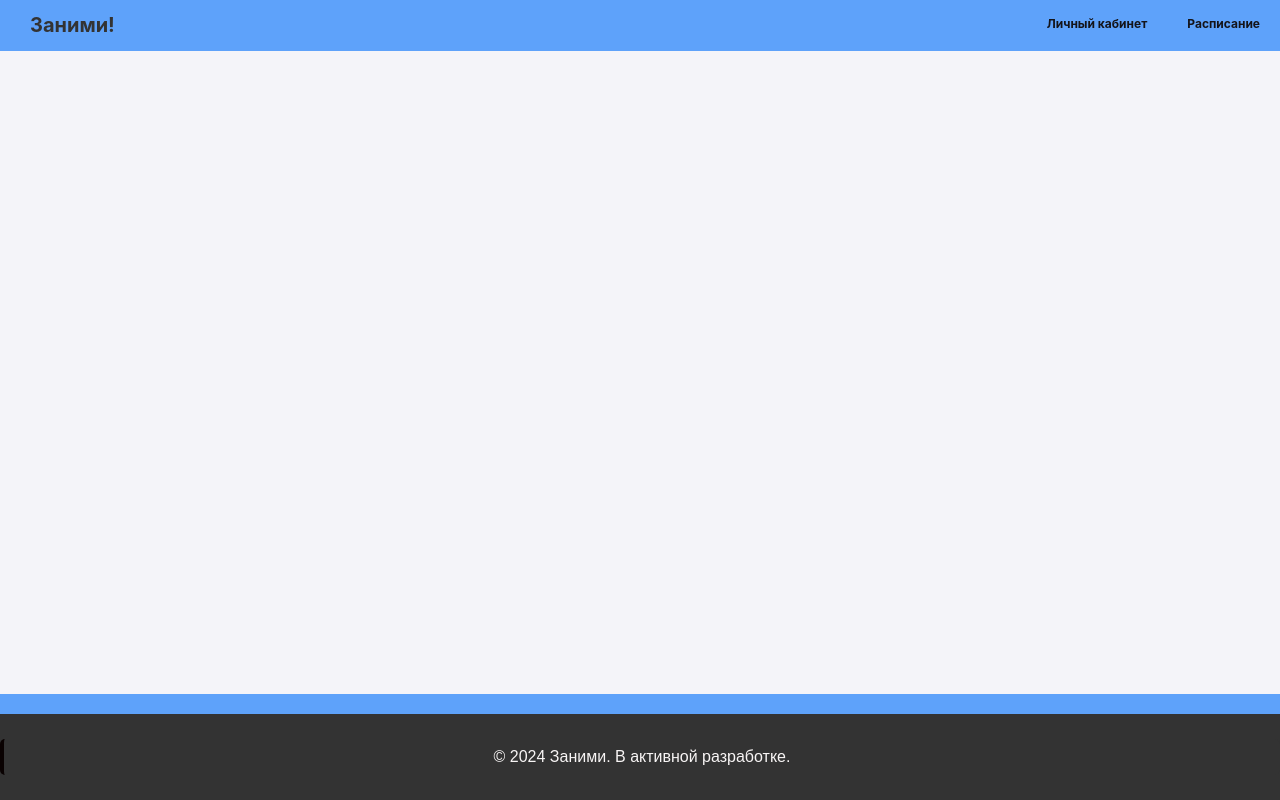
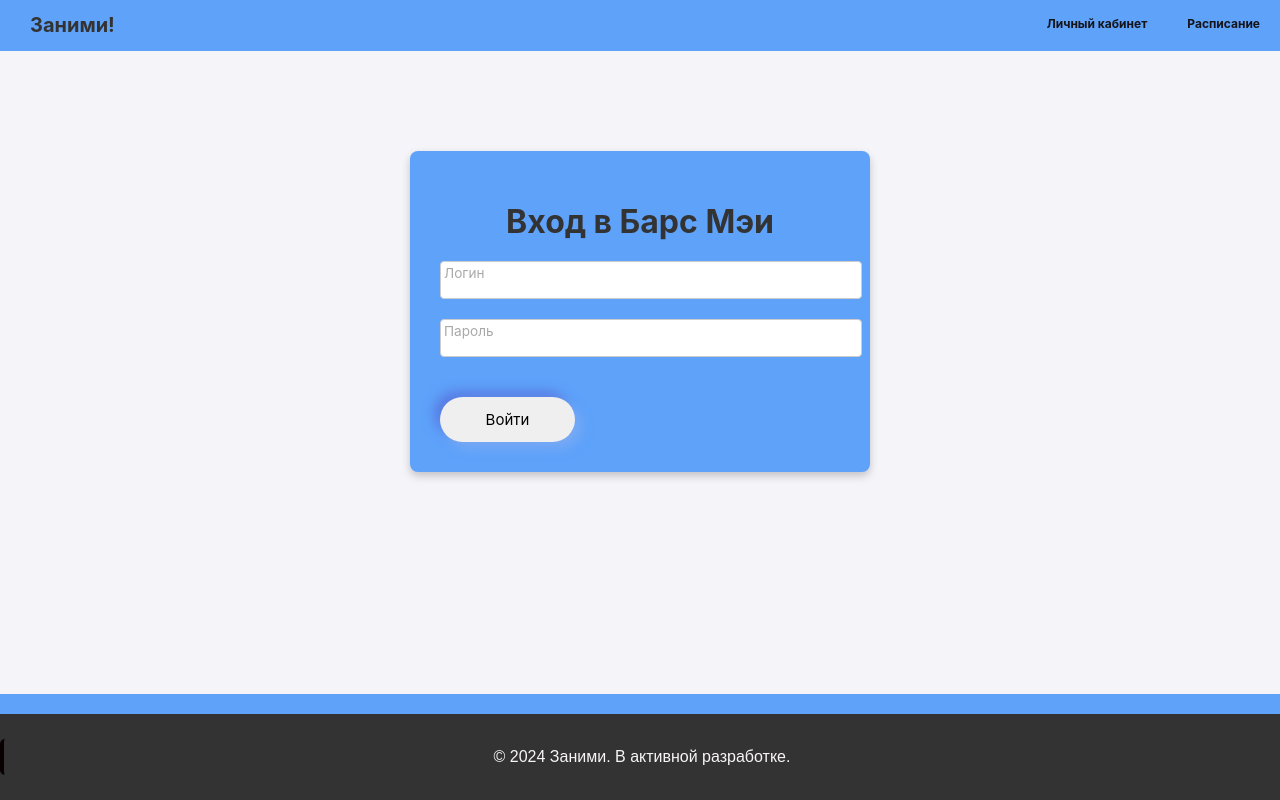
Before and after one commit to Demianight/animi_front, a React (Create React App) app: page /login in a window 1280 px wide. Built offline with nearby package versions, Linux system fonts and the light colour scheme; no server answers.

Commit message:
рут на логин

```diff
--- a/src/App.js
+++ b/src/App.js
@@ -8,14 +8,13 @@ import Schedule from "./components/Schedule";
 import { Route, Routes, Link } from "react-router-dom";
 
 const App = () => {
-  // Надо добавить раутинг
   return (
       <div className="container">
         <Header />
-        {/* <LoginPage /> */}
         <Routes>
           <Route path="/personalaccount" element={<PersonalAccount />} />
           <Route path="/schedule" element={<Schedule />} />
+          <Route path="/login" element={<LoginPage />}/>
         </Routes>
         <Footer />
       </div>
```
